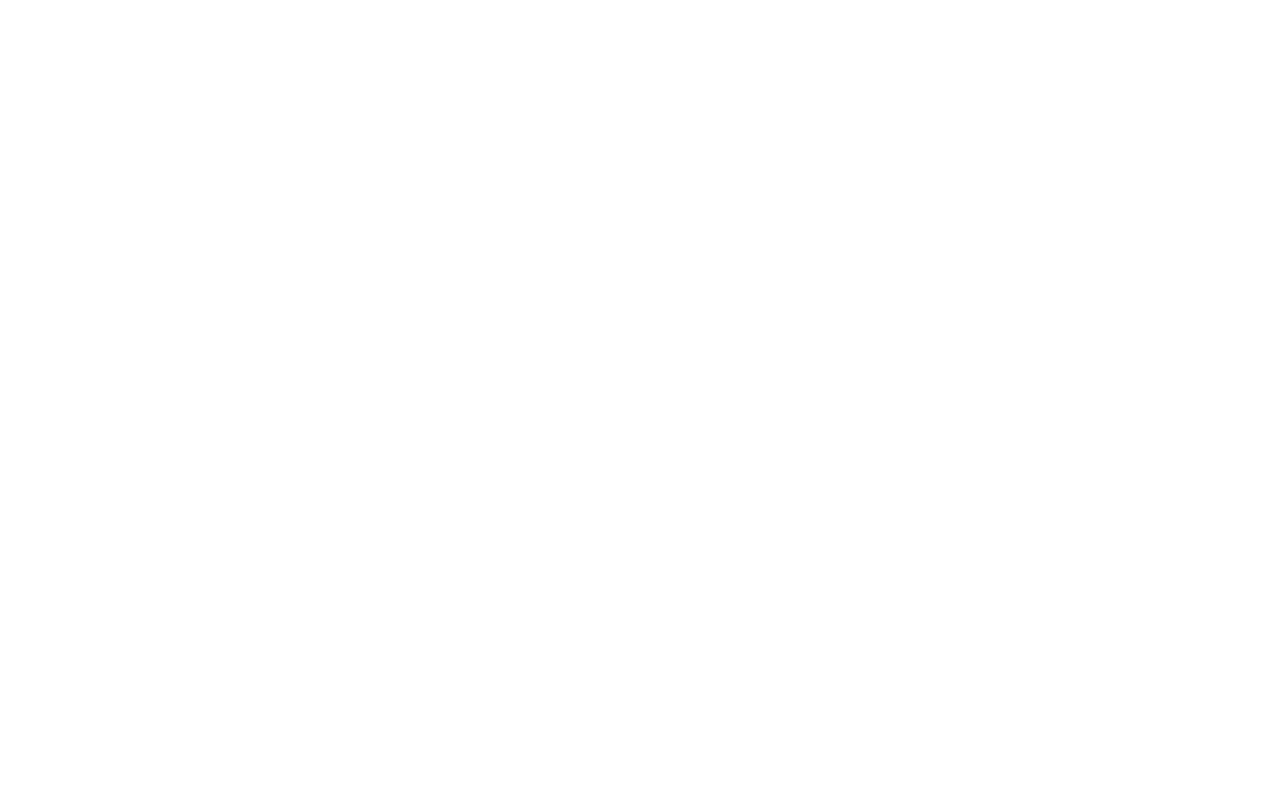
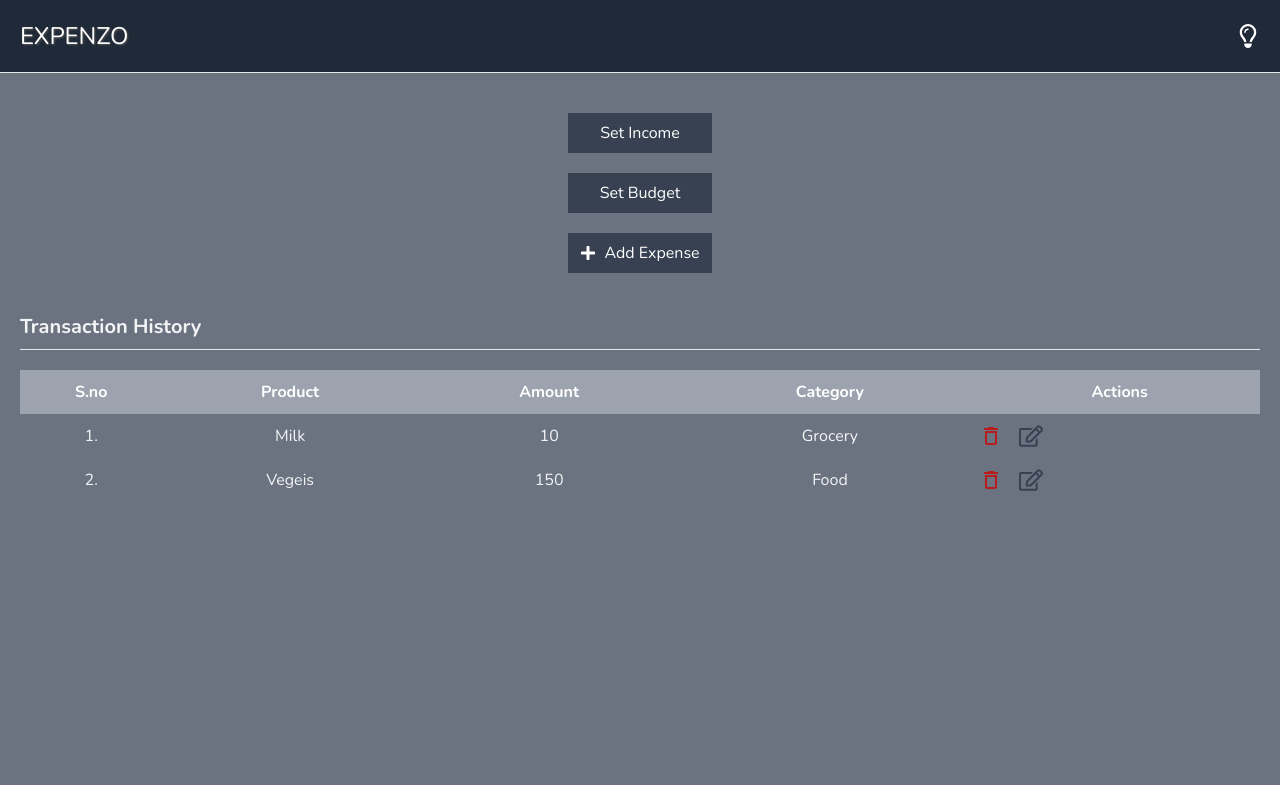
Before and after one commit to DivyanjaliSoni/expenzo, a Next.js app: page / in a window 1280 px wide. Built offline with nearby package versions, Linux system fonts and the light colour scheme.

Commit message:
going to deploy on vercel

```diff
--- a/package.json
+++ b/package.json
@@ -15,6 +15,7 @@
     "next": "14.2.14",
     "react": "^18",
     "react-dom": "^18",
+    "react-icons": "^5.3.0",
     "react-redux": "^9.1.2",
     "redux": "^5.0.1"
   },
--- a/src/app/globals.css
+++ b/src/app/globals.css
@@ -25,3 +25,7 @@
     text-wrap: balance;
   }
 }
+td {
+  padding: 10px 0;
+  text-align: center;
+}
--- a/src/app/layout.tsx
+++ b/src/app/layout.tsx
@@ -1,7 +1,10 @@
-import type { Metadata } from "next";
+"use client";
 import localFont from "next/font/local";
 import "./globals.css";
-import { Nunito } from 'next/font/google';
+import { Nunito } from "next/font/google";
+import { useState } from "react";
+import { FaRegLightbulb } from "react-icons/fa6";
+import { FaLightbulb } from "react-icons/fa6";
 
 // const geistSans = localFont({
 //   src: "./fonts/GeistVF.woff",
@@ -14,23 +17,30 @@
 //   weight: "100 900",
 // });
 
-export const metadata: Metadata = {
-  title: "Create Next App",
-  description: "Generated by create next app",
-};
+
 const nunito = Nunito({
-  subsets: ['latin'],
+  subsets: ["latin"],
 });
 export default function RootLayout({
   children,
 }: Readonly<{
   children: React.ReactNode;
 }>) {
+  const [isDarkMode, setIsDarkMode] = useState(true);
   return (
-    <html lang="en">
-      <body
-        className={nunito.className}
-      >
+    <html lang="en" className={isDarkMode?'dark':''}>
+      <body className={nunito.className}>
+        <header className="p-5 dark:bg-gray-800 dark:text-white bg-white border-b text-gray-800">
+          <div className="flex justify-between items-center">
+            <div className="text-2xl [text-shadow:1px_1px_2px_#565656]">EXPENZO</div>
+            <div
+              className="text-2xl cursor-pointer"
+              onClick={() => setIsDarkMode(!isDarkMode)}
+            >
+              {isDarkMode ? <FaRegLightbulb /> : <FaLightbulb />}
+            </div>
+          </div>
+        </header>
         {children}
       </body>
     </html>
--- a/src/app/page.tsx
+++ b/src/app/page.tsx
@@ -1,9 +1,92 @@
-import Image from "next/image";
+"use client";
+import { useState } from "react";
+import { FaRegLightbulb } from "react-icons/fa6";
+import { FaLightbulb } from "react-icons/fa6";
+import { FaPlus } from "react-icons/fa";
+import { MdDeleteOutline } from "react-icons/md";
+import { FaRegEdit } from "react-icons/fa";
 
 export default function Home() {
+  const [isDarkMode, setIsDarkMode] = useState(true);
   return (
-   <div>
-
-   </div>
+    <main className="px-5 dark:bg-gray-500 min-h-[89vh] text-gray-800 dark:text-gray-100">
+      <section className="py-10 flex flex-col gap-y-5 justify-center">
+        <div className="text-center">
+          <a
+            href="/income"
+            className="bg-gray-800 dark:bg-gray-700 text-white py-2 w-36 block mx-auto"
+          >
+            Set Income
+          </a>
+        </div>
+        <div className="text-center">
+          <a
+            href="/budget"
+            className="bg-gray-800 dark:bg-gray-700 text-white py-2 w-36 block mx-auto"
+          >
+            Set Budget
+          </a>
+        </div>
+        <div className="text-center">
+          <a
+            href="/expense"
+            className="bg-gray-800 dark:bg-gray-700 text-white py-2 w-36 flex justify-center items-center gap-2 mx-auto"
+          >
+            <span>
+              <FaPlus />
+            </span>
+            <span>Add Expense</span>
+          </a>
+        </div>
+      </section>
+      <section>
+        <div>
+          <div className="border-b border-gray-500 dark:border-gray-200 mb-5">
+            <h3 className="text-xl font-bold pb-2">Transaction History</h3>
+          </div>
+          <div>
+            <div>
+              <table className="w-full">
+                <thead className="font-bold dark:bg-gray-400 bg-gray-500 text-white">
+                  <tr>
+                    <td>S.no</td>
+                    <td>Product</td>
+                    <td>Amount</td>
+                    <td>Category</td>
+                    <td>Actions</td>
+                  </tr>
+                </thead>
+                <tbody>
+                  <tr className="my-2">
+                    <td>1.</td>
+                    <td>Milk</td>
+                    <td>10</td>
+                    <td>Grocery</td>
+                    <td>
+                      <div className="flex gap-4 text-2xl items-center">
+                        <MdDeleteOutline className="text-red-700 cursor-pointer" />
+                        <FaRegEdit className="text-gray-700 cursor-pointer" />
+                      </div>
+                    </td>
+                  </tr>
+                  <tr className="my-2">
+                    <td>2.</td>
+                    <td>Vegeis</td>
+                    <td>150</td>
+                    <td>Food</td>
+                    <td>
+                      <div className="flex gap-4 text-2xl items-center">
+                        <MdDeleteOutline className="text-red-700 cursor-pointer" />
+                        <FaRegEdit className="text-gray-700 cursor-pointer" />
+                      </div>
+                    </td>
+                  </tr>
+                </tbody>
+              </table>
+            </div>
+          </div>
+        </div>
+      </section>
+    </main>
   );
 }
--- a/tailwind.config.ts
+++ b/tailwind.config.ts
@@ -1,6 +1,7 @@
 import type { Config } from "tailwindcss";
 
 const config: Config = {
+  darkMode:"class",
   content: [
     "./src/pages/**/*.{js,ts,jsx,tsx,mdx}",
     "./src/components/**/*.{js,ts,jsx,tsx,mdx}",
```
Also changed, not shown: src/store/store.js (added, +10 -0 lines), src/store/themeSlice.js (added, +19 -0 lines), 1 other file (tests, documents, lock files or other folders).
